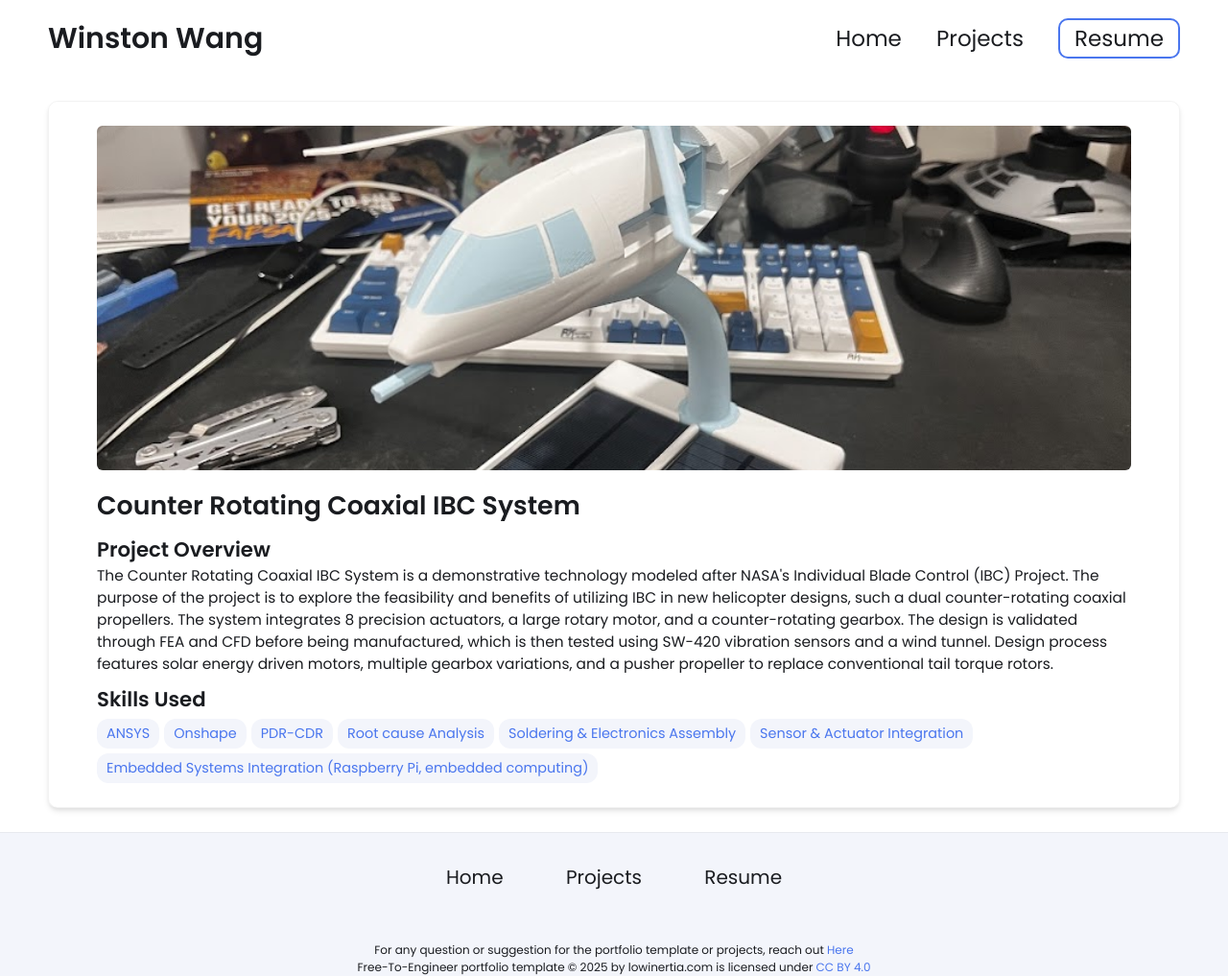
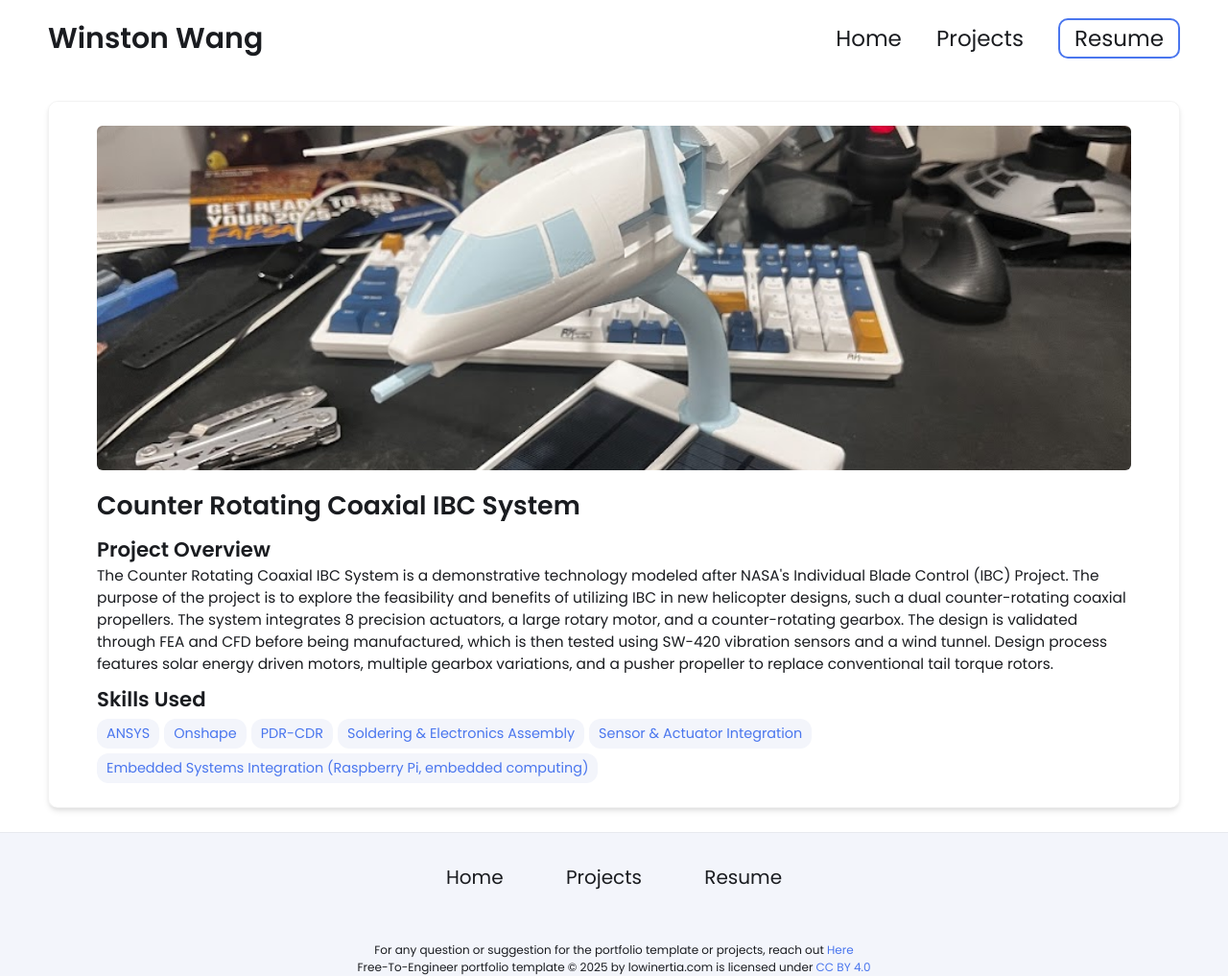
Before and after one commit to WinstonHelicopters/WinstonHelicopters.github.io, a Jekyll site: the page built from _projects/1 Counter Rotating Coaxial IBC System/index.md, in a window 1280 px wide. Shown: the whole page at 96% size. Built offline with Jekyll 4.4.1, drawn with Linux system fonts in a browser that asks for light colours.

Commit message:
Update index.md

```diff
--- a/_projects/1 Counter Rotating Coaxial IBC System/index.md
+++ b/_projects/1 Counter Rotating Coaxial IBC System/index.md
@@ -6,7 +6,6 @@ skills:
 - ANSYS
 - Onshape
 - PDR-CDR
-- Root cause Analysis
 - Soldering & Electronics Assembly
 - Sensor & Actuator Integration
 - Embedded Systems Integration (Raspberry Pi, embedded computing)
```
